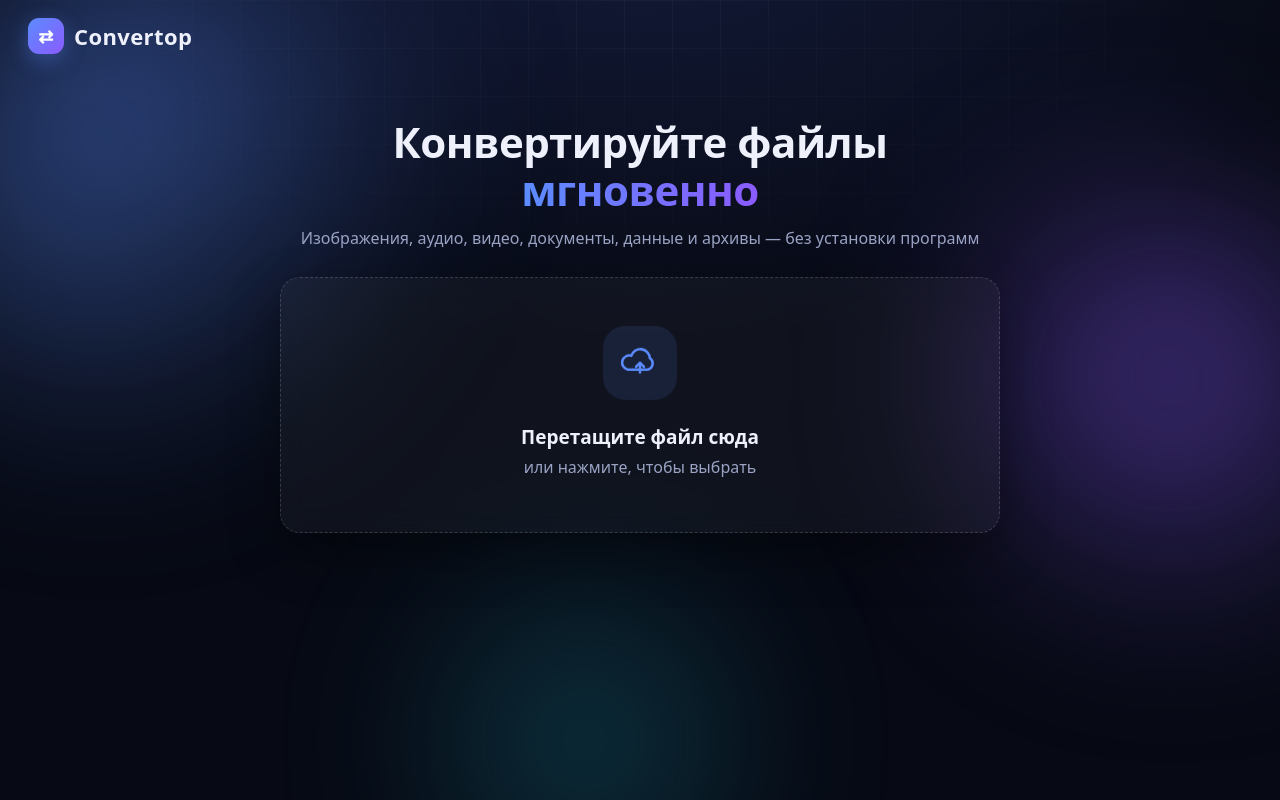
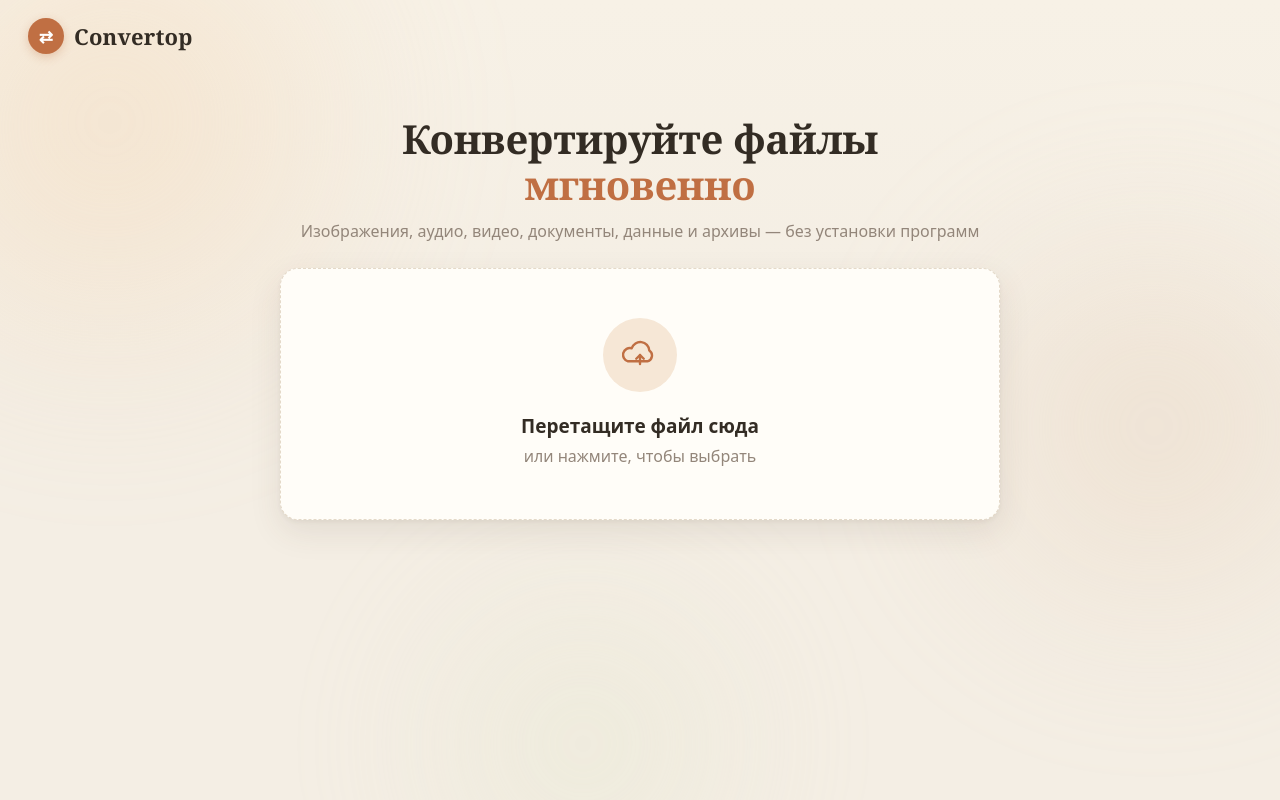
Before and after one commit to nortov1337/Convertop, a website: page public/index.html in a window 1280 px wide. Drawn offline with Linux system fonts and the light colour scheme; no server answers.

Commit message:
Тёплая палитра и более мягкий, человечный интерфейс

```diff
--- a/public/index.html
+++ b/public/index.html
@@ -11,7 +11,6 @@
     <span class="blob blob-1"></span>
     <span class="blob blob-2"></span>
     <span class="blob blob-3"></span>
-    <span class="grid-overlay"></span>
   </div>
 
   <header class="topbar">
--- a/public/style.css
+++ b/public/style.css
@@ -1,18 +1,19 @@
 :root {
-  --bg: #070a14;
-  --bg-2: #0d1226;
-  --panel: rgba(255, 255, 255, 0.04);
-  --panel-2: rgba(255, 255, 255, 0.07);
-  --border: rgba(255, 255, 255, 0.09);
-  --text: #eef1fb;
-  --muted: #9aa3c4;
-  --accent: #5b8cff;
-  --accent-2: #8b5bff;
-  --accent-3: #22d3ee;
-  --ok: #3ecf8e;
-  --err: #ff6b7a;
-  --radius: 20px;
-  --ring: 0 0 0 4px rgba(91, 140, 255, 0.16);
+  --bg: #f4eee4;
+  --panel: #fffdf8;
+  --panel-2: #f1e9db;
+  --border: #e4d9c8;
+  --text: #332c24;
+  --muted: #93867a;
+  --accent: #c06f43;
+  --accent-2: #c9972e;
+  --accent-3: #8a9a5b;
+  --ok: #4f8a5b;
+  --err: #bf4a3d;
+  --radius: 18px;
+  --ring: 0 0 0 4px rgba(192, 111, 67, 0.16);
+  --shadow-sm: 0 1px 2px rgba(77, 62, 45, 0.06), 0 4px 14px rgba(77, 62, 45, 0.06);
+  --shadow-md: 0 2px 4px rgba(77, 62, 45, 0.06), 0 12px 32px rgba(77, 62, 45, 0.1);
 }
 
 * { box-sizing: border-box; }
@@ -29,77 +30,67 @@ body {
   -webkit-font-smoothing: antialiased;
 }
 
-/* ---------- animated background ---------- */
+/* ---------- background ---------- */
 
 .aurora {
   position: fixed;
   inset: 0;
   z-index: -1;
   overflow: hidden;
-  background: radial-gradient(1200px 700px at 50% -10%, #131a38 0%, var(--bg) 60%);
+  background: linear-gradient(180deg, #f7f1e6 0%, var(--bg) 45%);
 }
 
 .blob {
   position: absolute;
   border-radius: 50%;
-  filter: blur(90px);
-  opacity: 0.55;
+  filter: blur(70px);
+  opacity: 0.5;
   will-change: transform;
 }
 
 .blob-1 {
-  width: 520px;
-  height: 520px;
-  left: -120px;
-  top: -80px;
-  background: radial-gradient(circle at 30% 30%, var(--accent), transparent 65%);
-  animation: drift1 26s ease-in-out infinite;
+  width: 560px;
+  height: 560px;
+  left: -140px;
+  top: -120px;
+  background: radial-gradient(circle at 40% 40%, #f3d6b4, transparent 62%);
+  animation: drift1 34s ease-in-out infinite;
 }
 
 .blob-2 {
-  width: 460px;
-  height: 460px;
-  right: -100px;
-  top: 20%;
-  background: radial-gradient(circle at 60% 40%, var(--accent-2), transparent 65%);
-  animation: drift2 32s ease-in-out infinite;
+  width: 520px;
+  height: 520px;
+  right: -120px;
+  top: 22%;
+  background: radial-gradient(circle at 55% 45%, #e8d3bd, transparent 62%);
+  animation: drift2 40s ease-in-out infinite;
 }
 
 .blob-3 {
-  width: 420px;
-  height: 420px;
-  left: 30%;
-  bottom: -160px;
-  background: radial-gradient(circle at 50% 50%, var(--accent-3), transparent 60%);
-  opacity: 0.35;
-  animation: drift3 38s ease-in-out infinite;
-}
-
-.grid-overlay {
-  position: absolute;
-  inset: 0;
-  background-image:
-    linear-gradient(rgba(255, 255, 255, 0.03) 1px, transparent 1px),
-    linear-gradient(90deg, rgba(255, 255, 255, 0.03) 1px, transparent 1px);
-  background-size: 48px 48px;
-  mask-image: radial-gradient(ellipse 80% 60% at 50% 0%, #000 0%, transparent 70%);
+  width: 460px;
+  height: 460px;
+  left: 28%;
+  bottom: -180px;
+  background: radial-gradient(circle at 50% 50%, #e3e6cd, transparent 60%);
+  opacity: 0.45;
+  animation: drift3 44s ease-in-out infinite;
 }
 
 @keyframes drift1 {
   0%, 100% { transform: translate(0, 0) scale(1); }
-  33% { transform: translate(80px, 60px) scale(1.15); }
-  66% { transform: translate(-40px, 120px) scale(0.92); }
+  33% { transform: translate(70px, 50px) scale(1.12); }
+  66% { transform: translate(-30px, 110px) scale(0.94); }
 }
 
 @keyframes drift2 {
   0%, 100% { transform: translate(0, 0) scale(1); }
-  40% { transform: translate(-70px, 90px) scale(1.1); }
-  70% { transform: translate(50px, -50px) scale(0.9); }
+  40% { transform: translate(-60px, 80px) scale(1.08); }
+  70% { transform: translate(40px, -40px) scale(0.92); }
 }
 
 @keyframes drift3 {
   0%, 100% { transform: translate(0, 0) scale(1); }
-  50% { transform: translate(-60px, -70px) scale(1.2); }
+  50% { transform: translate(-50px, -60px) scale(1.15); }
 }
 
 /* ---------- header ---------- */
@@ -108,16 +99,17 @@ body {
   display: flex;
   align-items: center;
   padding: 18px 28px;
-  animation: fade-down 0.6s ease both;
+  animation: fade-down 0.5s ease both;
 }
 
 .brand {
   display: inline-flex;
   align-items: center;
   gap: 10px;
+  font-family: Georgia, "Times New Roman", serif;
   font-size: 22px;
-  font-weight: 800;
-  letter-spacing: 0.4px;
+  font-weight: 700;
+  letter-spacing: 0.2px;
   text-decoration: none;
   color: var(--text);
 }
@@ -127,15 +119,15 @@ body {
   place-items: center;
   width: 36px;
   height: 36px;
-  border-radius: 11px;
-  font-size: 18px;
+  border-radius: 50%;
+  font-size: 17px;
   color: #fff;
-  background: linear-gradient(135deg, var(--accent), var(--accent-2));
-  box-shadow: 0 6px 20px rgba(91, 140, 255, 0.35);
+  background: var(--accent);
+  box-shadow: 0 3px 10px rgba(192, 111, 67, 0.3);
+  transition: background 0.3s ease;
 }
 
-.brand:hover .brand-mark { transform: rotate(180deg); }
-.brand-mark { transition: transform 0.6s cubic-bezier(0.34, 1.56, 0.64, 1); }
+.brand:hover .brand-mark { background: var(--accent-2); }
 
 /* ---------- layout ---------- */
 
@@ -150,29 +142,21 @@ body {
 
 .hero {
   text-align: center;
-  padding: 26px 8px 10px;
-  animation: fade-up 0.7s ease both;
+  padding: 24px 8px 8px;
+  animation: fade-up 0.6s ease both;
 }
 
 .hero-title {
   margin: 0 0 12px;
-  font-size: clamp(28px, 5vw, 42px);
-  font-weight: 800;
-  letter-spacing: -0.5px;
+  font-family: Georgia, "Times New Roman", serif;
+  font-size: clamp(28px, 5vw, 40px);
+  font-weight: 700;
+  letter-spacing: -0.4px;
   line-height: 1.15;
 }
 
 .grad {
-  background: linear-gradient(90deg, var(--accent), var(--accent-2), var(--accent-3));
-  background-size: 200% auto;
-  -webkit-background-clip: text;
-  background-clip: text;
-  color: transparent;
-  animation: shine 5s linear infinite;
-}
-
-@keyframes shine {
-  to { background-position: 200% center; }
+  color: var(--accent);
 }
 
 .hero-sub {
@@ -188,14 +172,12 @@ body {
   background: var(--panel);
   border: 1px solid var(--border);
   border-radius: var(--radius);
-  backdrop-filter: blur(14px);
-  -webkit-backdrop-filter: blur(14px);
-  box-shadow: 0 20px 50px rgba(0, 0, 0, 0.35);
+  box-shadow: var(--shadow-md);
 }
 
 .panel {
   padding: 22px;
-  animation: fade-up 0.5s ease both;
+  animation: fade-up 0.45s ease both;
 }
 
 .hidden { display: none !important; }
@@ -205,24 +187,24 @@ body {
 .dropzone {
   cursor: pointer;
   text-align: center;
-  padding: 54px 20px;
-  border: 1.5px dashed rgba(255, 255, 255, 0.16);
+  padding: 52px 20px;
+  border: 1.5px dashed var(--border);
   transition: border-color 0.25s, background 0.25s, transform 0.25s, box-shadow 0.25s;
-  animation: fade-up 0.7s ease both;
+  animation: fade-up 0.6s ease both;
 }
 
 .dropzone:hover {
   border-color: var(--accent);
-  background: var(--panel-2);
+  background: #fbf5ec;
   transform: translateY(-2px);
-  box-shadow: var(--ring), 0 24px 60px rgba(0, 0, 0, 0.45);
+  box-shadow: var(--ring), var(--shadow-md);
 }
 
 .dropzone.drag {
   border-color: var(--accent);
-  background: rgba(91, 140, 255, 0.08);
-  transform: scale(1.015);
-  box-shadow: var(--ring), 0 24px 70px rgba(91, 140, 255, 0.25);
+  background: #f9efe1;
+  transform: scale(1.01);
+  box-shadow: var(--ring), 0 16px 40px rgba(192, 111, 67, 0.14);
 }
 
 .dz-icon {
@@ -231,24 +213,24 @@ body {
   margin: 0 auto 18px;
   display: grid;
   place-items: center;
-  border-radius: 22px;
+  border-radius: 50%;
   color: var(--accent);
-  background: rgba(91, 140, 255, 0.12);
-  animation: bob 3s ease-in-out infinite;
+  background: #f6e7d6;
+  animation: bob 4s ease-in-out infinite;
 }
 
-.dz-icon svg { width: 38px; height: 38px; }
+.dz-icon svg { width: 36px; height: 36px; }
 
 .dropzone.drag .dz-icon {
   animation: none;
-  color: var(--accent-3);
-  transform: scale(1.15);
+  color: var(--accent-2);
+  transform: scale(1.12);
   transition: transform 0.25s, color 0.25s;
 }
 
 @keyframes bob {
   0%, 100% { transform: translateY(0); }
-  50% { transform: translateY(-8px); }
+  50% { transform: translateY(-6px); }
 }
 
 .dz-title { margin: 0 0 6px; font-size: 19px; font-weight: 700; }
@@ -290,7 +272,7 @@ body {
   padding: 0;
   transition: color 0.15s;
 }
-.link:hover { color: var(--accent-3); }
+.link:hover { color: var(--accent-2); }
 
 /* ---------- quality ---------- */
 
@@ -309,7 +291,7 @@ body {
   -webkit-appearance: none;
   height: 6px;
   border-radius: 999px;
-  background: linear-gradient(90deg, var(--accent), var(--accent-2));
+  background: #e8dcc9;
   outline: none;
   cursor: pointer;
 }
@@ -320,18 +302,18 @@ body {
   height: 20px;
   border-radius: 50%;
   background: #fff;
-  border: 3px solid var(--accent);
-  box-shadow: 0 2px 10px rgba(91, 140, 255, 0.5);
+  border: 2px solid var(--accent);
+  box-shadow: 0 2px 6px rgba(192, 111, 67, 0.35);
   transition: transform 0.15s;
 }
-.quality input[type="range"]::-webkit-slider-thumb:hover { transform: scale(1.15); }
+.quality input[type="range"]::-webkit-slider-thumb:hover { transform: scale(1.12); }
 .quality input[type="range"]::-moz-range-thumb {
   width: 20px;
   height: 20px;
   border-radius: 50%;
   background: #fff;
-  border: 3px solid var(--accent);
-  box-shadow: 0 2px 10px rgba(91, 140, 255, 0.5);
+  border: 2px solid var(--accent);
+  box-shadow: 0 2px 6px rgba(192, 111, 67, 0.35);
 }
 
 .quality-value {
@@ -372,26 +354,26 @@ body {
   font-weight: 600;
   overflow: hidden;
   transition: transform 0.15s, border-color 0.15s, background 0.15s, box-shadow 0.15s;
-  animation: pop 0.4s ease both;
+  animation: pop 0.35s ease both;
 }
 
 .target-btn:hover {
   transform: translateY(-2px);
   border-color: var(--accent);
-  box-shadow: 0 8px 22px rgba(0, 0, 0, 0.35);
+  box-shadow: var(--shadow-sm);
 }
 
 .target-btn:active { transform: translateY(0) scale(0.97); }
 
 .target-btn.active {
-  background: linear-gradient(135deg, var(--accent), var(--accent-2));
-  border-color: transparent;
+  background: var(--accent);
+  border-color: var(--accent);
   color: #fff;
-  box-shadow: 0 10px 26px rgba(91, 140, 255, 0.4);
+  box-shadow: 0 8px 20px rgba(192, 111, 67, 0.32);
 }
 
 @keyframes pop {
-  from { opacity: 0; transform: scale(0.9); }
+  from { opacity: 0; transform: scale(0.92); }
   to { opacity: 1; transform: scale(1); }
 }
 
@@ -412,32 +394,17 @@ body {
   color: #fff;
   text-decoration: none;
   text-align: center;
-  background: linear-gradient(135deg, var(--accent), var(--accent-2));
-  background-size: 180% auto;
-  box-shadow: 0 12px 30px rgba(91, 140, 255, 0.35);
+  background: var(--accent);
+  box-shadow: 0 8px 20px rgba(192, 111, 67, 0.3);
   overflow: hidden;
-  transition: transform 0.15s, box-shadow 0.2s, background-position 0.4s;
-}
-
-.primary::after {
-  content: "";
-  position: absolute;
-  top: 0;
-  left: -120%;
-  width: 60%;
-  height: 100%;
-  background: linear-gradient(100deg, transparent, rgba(255, 255, 255, 0.35), transparent);
-  transform: skewX(-20deg);
-  transition: left 0.6s ease;
+  transition: transform 0.15s, background 0.2s, box-shadow 0.2s;
 }
 
 .primary:hover:not(:disabled) {
   transform: translateY(-2px);
-  background-position: right center;
-  box-shadow: 0 16px 38px rgba(91, 140, 255, 0.5);
+  background: var(--accent-2);
+  box-shadow: 0 12px 28px rgba(192, 111, 67, 0.38);
 }
-
-.primary:hover:not(:disabled)::after { left: 130%; }
 
 .primary:active:not(:disabled) { transform: translateY(0) scale(0.98); }
 
@@ -446,7 +413,7 @@ body {
 .btn-spinner {
   width: 18px;
   height: 18px;
-  border: 2.5px solid rgba(255, 255, 255, 0.35);
+  border: 2.5px solid rgba(255, 255, 255, 0.4);
   border-top-color: #fff;
   border-radius: 50%;
   display: none;
@@ -476,7 +443,7 @@ body {
   width: 16px;
   height: 16px;
   flex: none;
-  border: 2px solid rgba(154, 163, 196, 0.35);
+  border: 2px solid rgba(147, 134, 122, 0.35);
   border-top-color: var(--accent);
   border-radius: 50%;
   animation: spin 0.7s linear infinite;
@@ -523,12 +490,12 @@ body {
 /* ---------- shared entrances ---------- */
 
 @keyframes fade-up {
-  from { opacity: 0; transform: translateY(14px); }
+  from { opacity: 0; transform: translateY(10px); }
   to { opacity: 1; transform: translateY(0); }
 }
 
 @keyframes fade-down {
-  from { opacity: 0; transform: translateY(-14px); }
+  from { opacity: 0; transform: translateY(-10px); }
   to { opacity: 1; transform: translateY(0); }
 }
 
```
